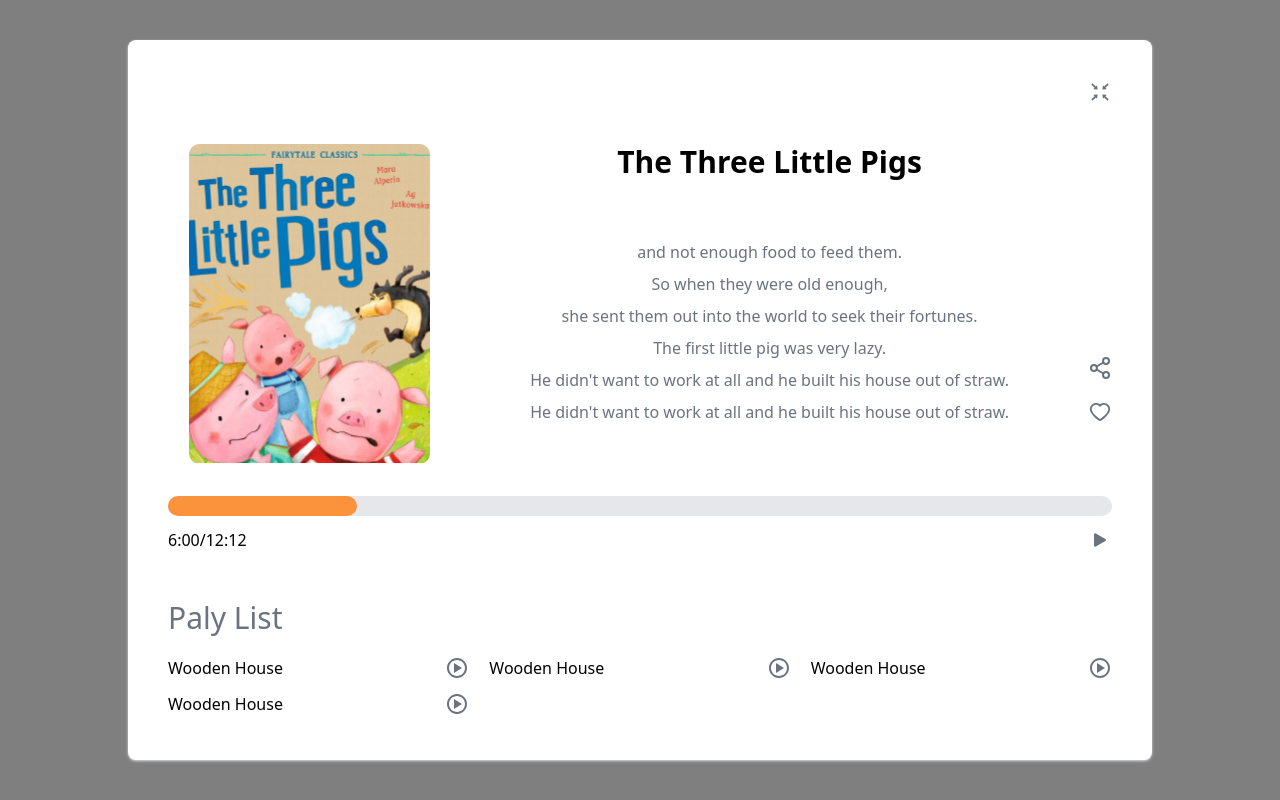
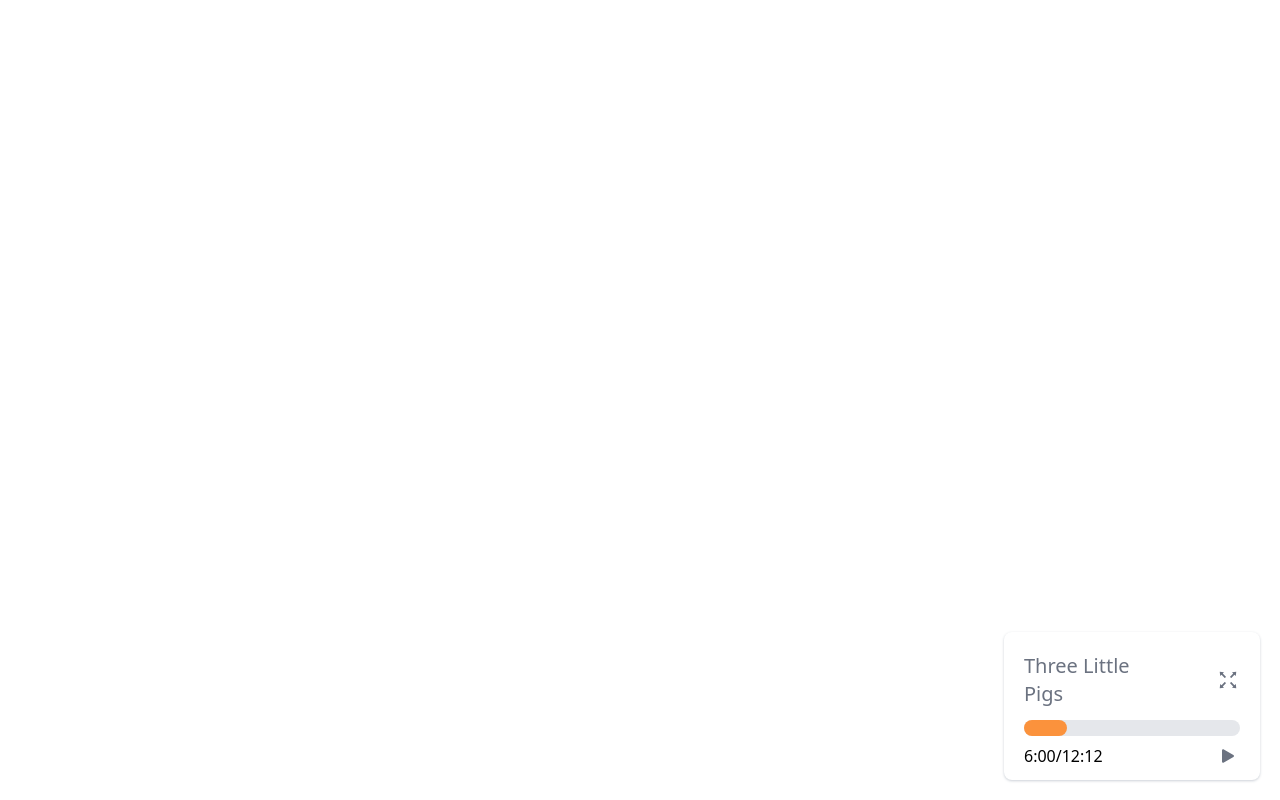
Before and after one commit to RutaTang/Little-Parriot, a React (Vite) app: page / in a window 1280 px wide. Built offline with nearby package versions, Linux system fonts and the light colour scheme; no server answers; sample sign-in values are in the browser's storage; what aws-amplify would draw is missing.

Commit message:
update play page with minimize feature

```diff
--- /dev/null
+++ b/src/contexts/StateContext.jsx
@@ -0,0 +1,16 @@
+
+import {createContext,useContext} from 'react'
+import {useState, useEffect} from 'react'
+
+const StateContext =  createContext()
+
+const StateProvider = (props)=>{
+    const [playFullScreen,setPlayFullScreen] = useState(false)
+	return (
+		<StateContext.Provider value={{playFullScreen,setPlayFullScreen}}>
+			{props.children}
+		</StateContext.Provider>
+	)
+}
+
+export {StateProvider,StateContext}
--- a/src/main.jsx
+++ b/src/main.jsx
@@ -10,10 +10,12 @@ import SignUp from './pages/SignUp'
 import LogIn from './pages/LogIn'
 import LogOut from './pages/LogOut'
 import {AuthProvider,AuthProtector} from './contexts/AuthContext'
+import {StateProvider} from './contexts/StateContext'
 
 Amplify.configure(awsconfig);
 
 ReactDOM.render(
+	<StateProvider>
 		<AuthProvider>
 			<BrowserRouter>
 				<Routes>
@@ -23,6 +25,7 @@ ReactDOM.render(
 					<Route path="/logout" element={<LogOut />} />
 				</Routes>
 			</BrowserRouter>
-	</AuthProvider>,
+		</AuthProvider>
+	</StateProvider>,
 	document.getElementById('root')
 )
--- a/src/pages/Play.jsx
+++ b/src/pages/Play.jsx
@@ -1,15 +1,38 @@
-import {AiOutlineFullscreenExit} from 'react-icons/ai'
+import {AiOutlineFullscreenExit,AiOutlineFullscreen} from 'react-icons/ai'
 import {FiShare2} from 'react-icons/fi'
 import {AiOutlineHeart} from 'react-icons/ai'
 import {BsFillPlayFill} from 'react-icons/bs'
 import {BiPlayCircle} from 'react-icons/bi'
+import {useState,useContext} from 'react'
+
+import {StateContext} from '../contexts/StateContext'
+
+
+const Progress = (props) => {
+	return (
+		<div className={`w-full relative ${props.className}`}>
+			<div className='w-full h-[40%] bg-gray-200 rounded-xl absolute'></div>
+			<div className='w-[20%] h-[40%] bg-orange-400 rounded-xl absolute'></div>
+			<div className='w-full flex justify-between absolute top-[60%]'>
+				<p>6:00/12:12</p>
+				<div>
+					<BsFillPlayFill className='text-2xl text-gray-500'/>
+				</div>
+			</div>
+		</div>
+	)
+}
 
 const Play = ()=>{
+	const {playFullScreen,setPlayFullScreen} = useContext(StateContext)
 	return (
-		<div className='w-screen h-screen bg-black bg-opacity-50'>
+		<div>
+			{
+			playFullScreen ?
+				(<div className='w-screen h-screen bg-black bg-opacity-50'>
 					<div className='w-[80vw] h-[90vh] bg-white overflow-scroll absolute top-[5vh] left-[10vw] p-10 shadow shadow-gray-300 rounded-lg'>
 						<div className='w-full flex justify-end items-center'>
-					<AiOutlineFullscreenExit className='text-2xl text-gray-500'/>
+							<AiOutlineFullscreenExit onClick={()=>{setPlayFullScreen(false)}} className='text-2xl text-gray-500'/>
 						</div>
 						<div className='w-full h-[50%] flex justify-between items-center gap-x-5 mt-10'>
 							<img src="/play-cover.svg" alt=""  className='w-[30%] h-full'/>
@@ -33,16 +56,7 @@ const Play = ()=>{
 								<AiOutlineHeart className='text-2xl text-gray-500'/>
 							</div>
 						</div>
-				<div className='w-full h-16 mt-8 relative'>
-					<div className='w-full h-5 bg-gray-200 rounded-xl absolute'></div>
-					<div className='w-[20%] h-5 bg-orange-400 rounded-xl absolute'></div>
-					<div className='w-full flex justify-between absolute top-8'>
-						<p>6:00/12:12</p>
-						<div>
-							<BsFillPlayFill className='text-2xl text-gray-500'/>
-						</div>
-					</div>
-				</div>
+						<Progress className="mt-10 h-16" />
 						<div className='w-full mt-10'>
 							<h3 className='text-bold text-3xl text-gray-500'>Paly List</h3>
 							<div className='grid grid-cols-3 w-full mt-5 gap-x-5 gap-y-3 '>
@@ -65,6 +79,18 @@ const Play = ()=>{
 							</div>
 						</div>
 					</div>
+				</div>)
+				:
+				<div className='absolute bottom-5 right-5 w-[20vw] bg-white shadow shadow-gray-300 p-5 rounded-lg'>
+					<div className='flex justify-between items-center'>
+						<span className='text-bold text-gray-500 text-xl w-[60%] overflow-hidden'>
+							Three Little Pigs
+						</span>
+						<AiOutlineFullscreen onClick={()=>{setPlayFullScreen(true)}} className='text-2xl text-gray-500 mr-0 ml-auto'/>
+					</div>
+					<Progress className="mt-3 h-10" />
+			</div>
+			}
 		</div>
 	)
 
```
Lines whose indentation alone changed are shown as unchanged.
